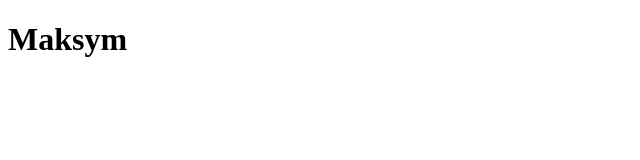
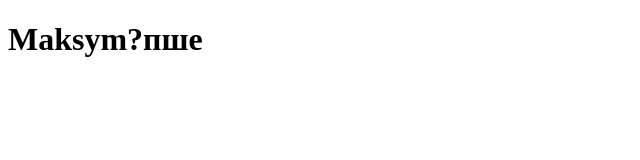
Before and after one commit to Maksim234123/firstcrutoi, a plain HTML site: page index.html in a window 1280 px wide. Shown: the whole page, without its empty margins (0-640 px from the left). Drawn offline with Linux system fonts and the light colour scheme.

```diff
--- a/index.html
+++ b/index.html
@@ -7,6 +7,6 @@
     <link rel="stylesheet" href="/style.css">
 </head>
 <body>
-    <h1>Maksym</h1>
+    <h1>Maksym?пше</h1>
 </body>
 </html>
```
